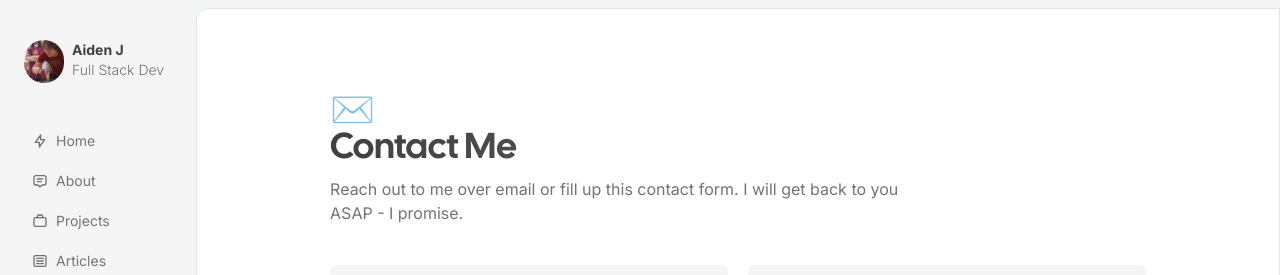
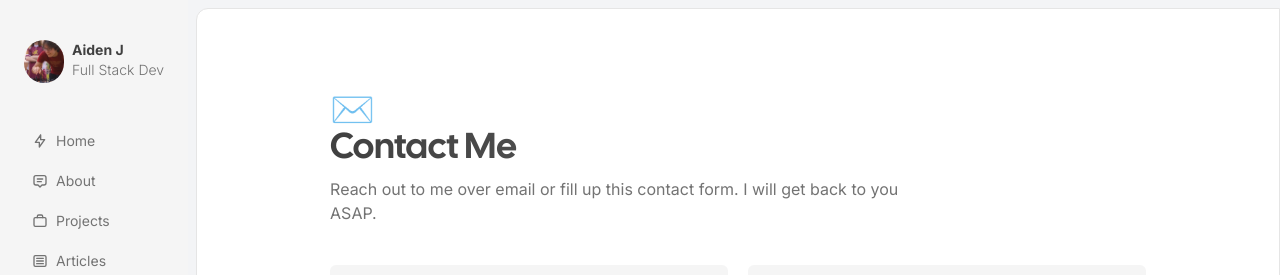
Before and after one commit to AidenJastrzembski/sitefolio, a Next.js app: page /contact in a window 1280 px wide. Shown: the top 275 px of the page. Built offline with nearby package versions, Linux system fonts and the light colour scheme.

Commit message:
Contact Page edit

```diff
--- a/src/app/contact/page.tsx
+++ b/src/app/contact/page.tsx
@@ -19,7 +19,7 @@ export default function Projects() {
       <Heading className="font-black mb-2">Contact Me</Heading>
       <Paragraph className="mb-10 max-w-xl">
         Reach out to me over email or fill up this contact form. I will get back
-        to you ASAP - I promise.{" "}
+        to you ASAP.{" "}
       </Paragraph>
       <Contact />
     </Container>
```
